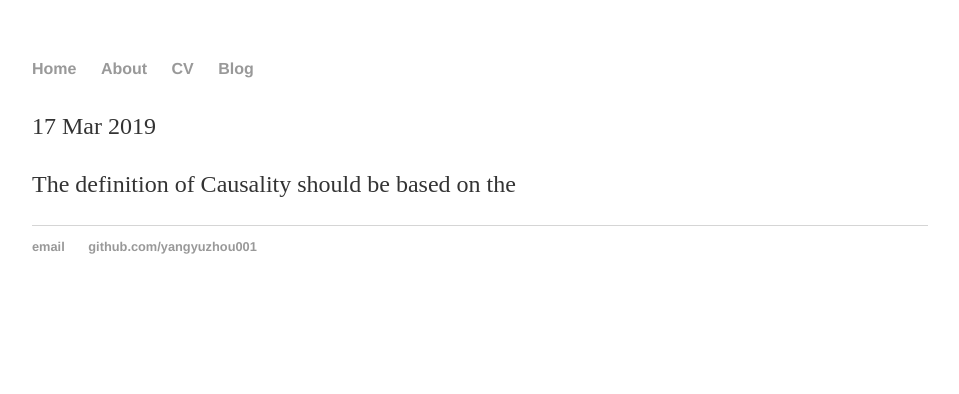
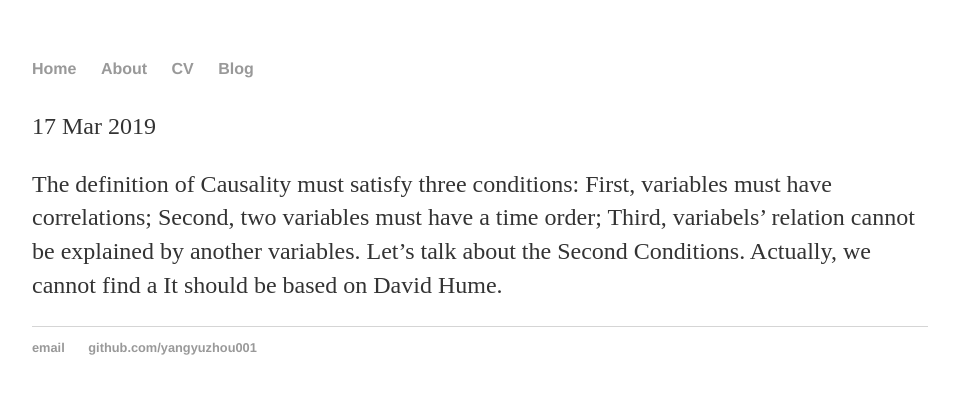
Before and after one commit to yangyuzhou001/yangyuzhou001.github.io, a Jekyll site: the page built from _posts/2019-03-17-causality-blog.md, in a window 1280 px wide. Shown: the top 394 px of the page, without its empty margins (160-1119 px from the left). Built offline with Jekyll 4.4.1, drawn with Linux system fonts in a browser that asks for light colours; our own code applies the rules of GitHub Pages for plain Markdown files.

Commit message:
Update 2019-03-17-causality-blog.md

```diff
--- a/_posts/2019-03-17-causality-blog.md
+++ b/_posts/2019-03-17-causality-blog.md
@@ -3,4 +3,5 @@
 title: "As you gaze into the causality, the causality is gazing at you."
 date:2019/03/17
 ---
-The definition of Causality should be based on the
+The definition of Causality must satisfy three conditions: First, variables must have correlations; Second, two variables must have a time order; Third, variabels' relation cannot be explained by another variables. Let's talk about the Second Conditions. Actually, we cannot find a
+It should be based on David Hume.
```
